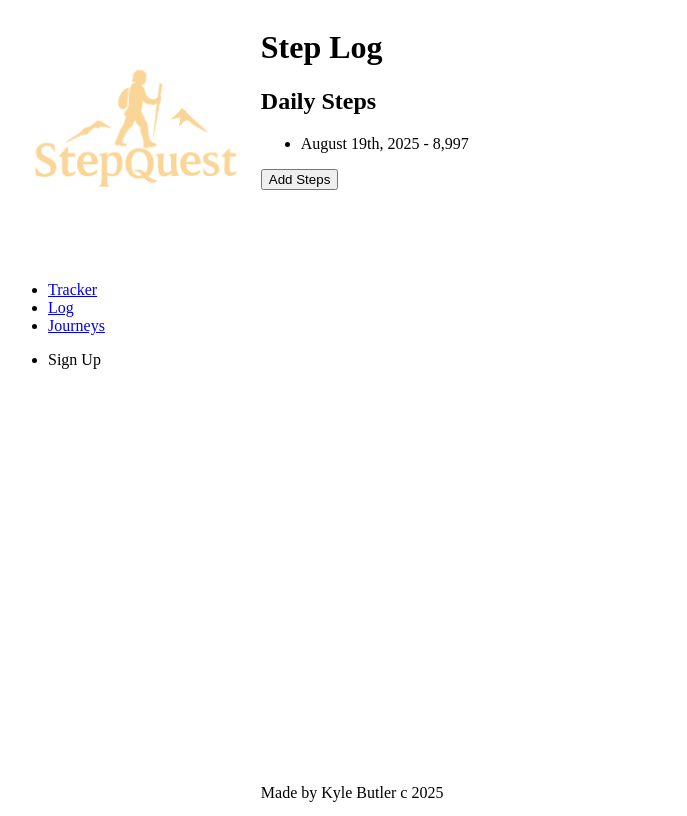
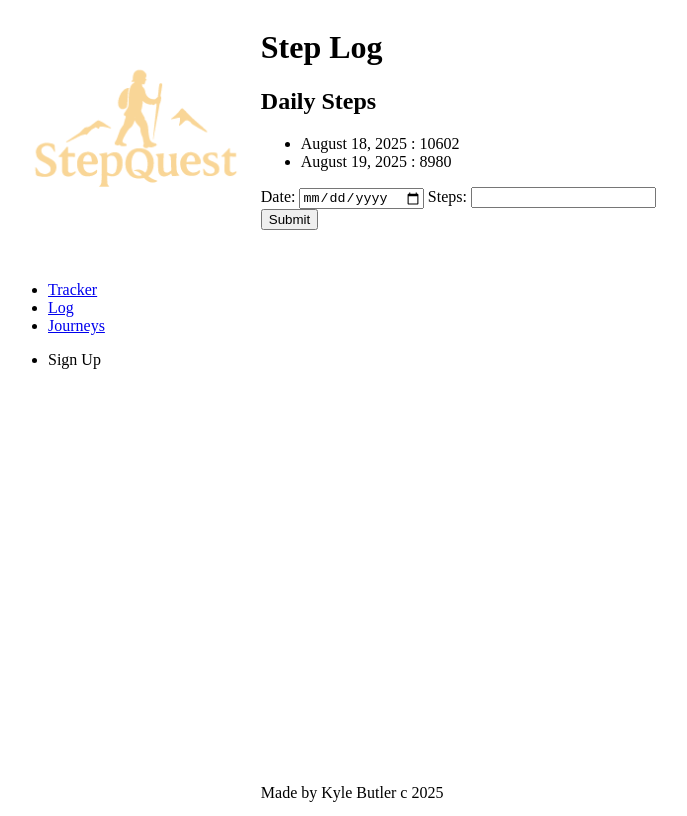
Before and after one commit to theokyle/capstone, a website with bundled scripts: page frontend/log.html in a window 1280 px wide. Both pictures are taken after a click on the button "Add Steps". Shown: the whole page, without its empty margins (0-687 px from the left). Built offline with nearby package versions, Linux system fonts and the light colour scheme.

Commit message:
add placeholder data and addStep functions to log.js

```diff
--- /dev/null
+++ b/frontend/assets/data.js
@@ -0,0 +1,31 @@
+const data = {
+  user: {
+    username: "frodo",
+    steps: [
+      { date: "August 18, 2025", steps: 10602 },
+      { date: "August 19, 2025", steps: 8980 }
+    ]
+  },
+  journeys: [
+    {
+      name: "Journey to Mount Doom",
+      universe: "Middle Earth",
+      description: "Walk from the Shire to Mount Doom",
+      milestones: [
+        {
+          name: "The High Hay",
+          distance: 40000,
+          description: "The hedge at the edge of the Shire"
+        },
+        {
+          name: "The Old Forest",
+          distance: 80000,
+          description: "Mysterious forest"
+        },
+        { name: "Bree", distance: 150000, description: "The Town of Bree" }
+      ]
+    }
+  ]
+};
+
+export { data };
--- a/frontend/log.html
+++ b/frontend/log.html
@@ -28,14 +28,19 @@
 
   </div>
   <h2>Daily Steps</h2>
-  <ul>
-    <li><span>August 19th, 2025</span>  -  <span>8,997</span></li>
+  <ul id="step-log">
   </ul>
-  <button>Add Steps</button>
+  <form class="hidden" id="addStepForm">
+    <label for="stepDate">Date: </label>
+    <input type="date" name="stepDate" id="stepDate">
+    <label for="stepCount">Steps: </label>
+    <input type="number" name="stepCount" id="stepCount">
+  </form>
+  <button id="addStepBtn">Add Steps</button>
 </main>
 <footer>
       <p>Made by Kyle Butler c 2025</p>
     </footer>
-<script src="index.js"></script>
+<script type="module" src="log.js"></script>
 </body>
 </html>
--- /dev/null
+++ b/frontend/log.js
@@ -0,0 +1,27 @@
+import { data } from "./assets/data.js";
+
+const log = document.getElementById("step-log");
+function updateLog() {
+  log.innerHTML = "";
+  data.user.steps.forEach(item => {
+    const li = document.createElement("li");
+    li.innerHTML = `<span class="date">${item.date}</span> : <span>${item.steps}</span>`;
+    log.appendChild(li);
+  });
+}
+updateLog();
+
+const addStepBtn = document.getElementById("addStepBtn");
+function addStep(event) {
+  if (addStepBtn.textContent === "Submit") {
+    data.user.steps.push({
+      date: document.getElementById("stepDate").value,
+      steps: document.getElementById("stepCount").value
+    });
+    updateLog();
+  }
+  addStepBtn.textContent =
+    addStepBtn.textContent === "Add Steps" ? "Submit" : "Add Steps";
+  document.getElementById("addStepForm").classList.toggle("hidden");
+}
+addStepBtn.addEventListener("click", addStep);
--- a/frontend/styles.css
+++ b/frontend/styles.css
@@ -32,3 +32,7 @@ footer {
 .journey-info > * {
   margin: 5px;
 }
+
+.hidden {
+  display: none;
+}
```
Also changed, not shown: frontend/index.html (+1 -1 lines), frontend/journeys.html (+1 -1 lines), frontend/tracker.html (+1 -1 lines), frontend/index.js (deleted).
